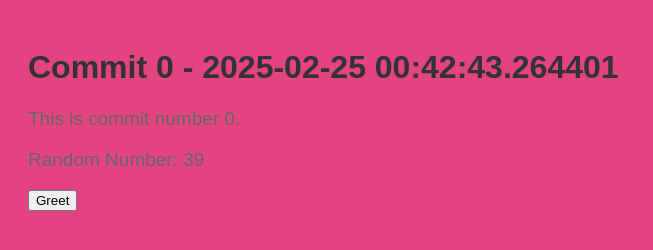
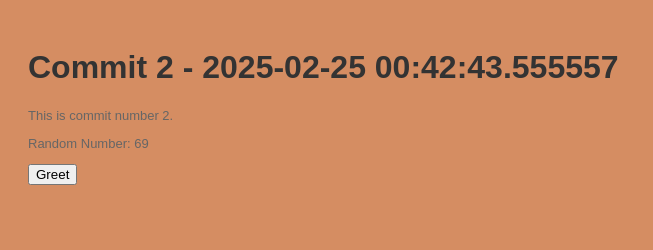
Before and after one commit to stiffs95/myrep-repo-20250225004240, a plain HTML site: page index.html in a window 1280 px wide. Shown: the whole page, without its empty margins (0-653 px from the left). Drawn offline with Linux system fonts and the light colour scheme.

Commit message:
📝 Commit 2 with HTML, CSS, and JS

```diff
--- a/index.html
+++ b/index.html
@@ -2,13 +2,13 @@
     <!DOCTYPE html>
     <html>
     <head>
-        <title>Commit 0 - 2025-02-25 00:42:43.264401</title>
+        <title>Commit 2 - 2025-02-25 00:42:43.555557</title>
         <link rel="stylesheet" href="style.css">
     </head>
     <body>
-        <h1>Commit 0 - 2025-02-25 00:42:43.264401</h1>
-        <p>This is commit number 0.</p>
-        <p>Random Number: 39</p>
+        <h1>Commit 2 - 2025-02-25 00:42:43.555557</h1>
+        <p>This is commit number 2.</p>
+        <p>Random Number: 69</p>
         <button onclick="greet()">Greet</button>
         <script src="script.js"></script>
     </body>
--- a/script.js
+++ b/script.js
@@ -2,4 +2,4 @@
     function greet() {
         alert('Hello from commit ' + commitNumber + '!');
     }
-    var commitNumber = 0;
+    var commitNumber = 2;
--- a/style.css
+++ b/style.css
@@ -1,7 +1,7 @@
 
     body {
         font-family: Arial, sans-serif;
-        background-color: #e44381;
+        background-color: #d58d62;
         padding: 20px;
     }
     h1 {
@@ -9,5 +9,5 @@
     }
     p {
         color: #666;
-        font-size: 19px;
+        font-size: 13px;
     }
```
